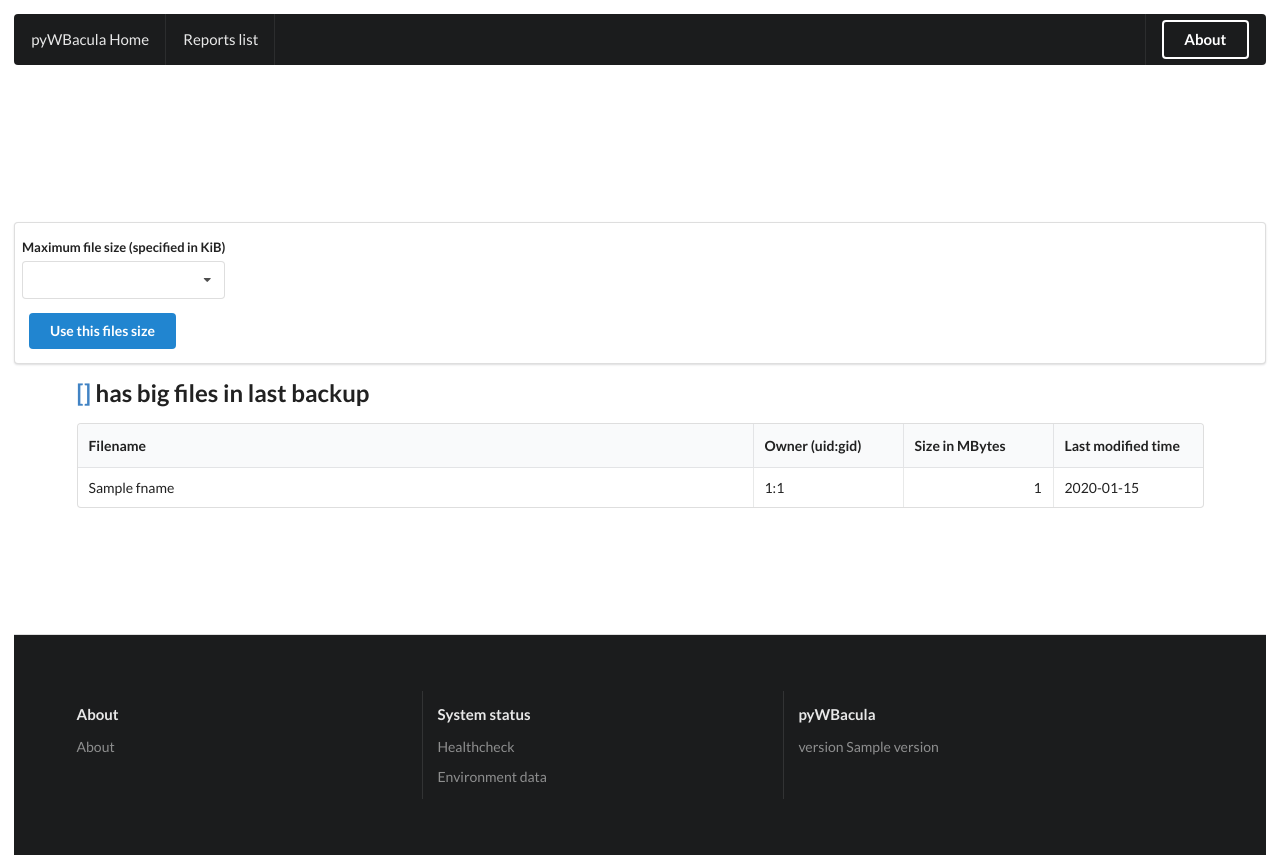
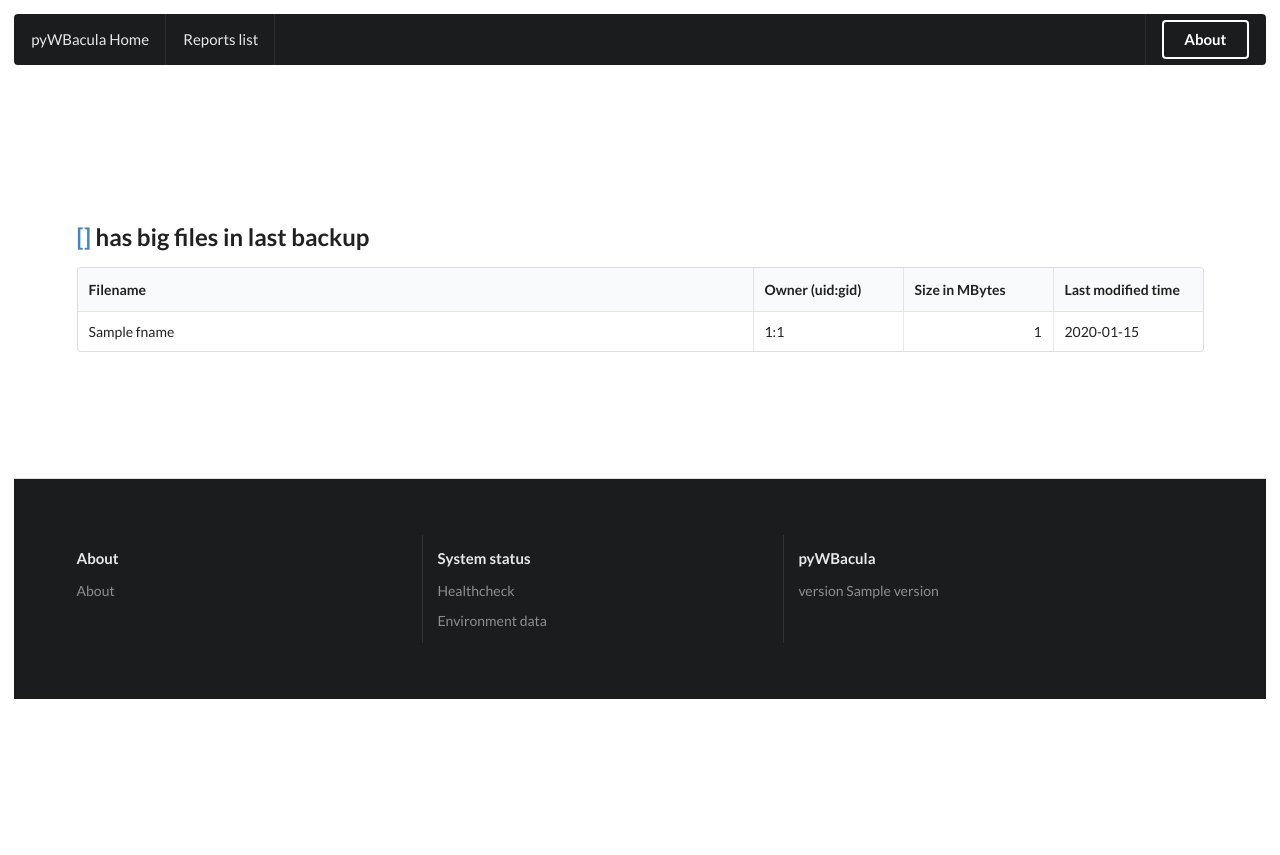
Before and after one commit to l13t/pyWBacula, a Python web app: template app/templates/bigfiles_report.html in a window 1280 px wide. After the commit the page ends 699 px from the top, so only its background shows below. Run offline with Jinja, Linux system fonts and the light colour scheme; the template is opened without the code that fills it: most values are stand-ins (such as "Sample title", 1, 10 or a date in 2020); some libraries are stand-ins or nearby versions.

Commit message:
Commented block with filesize select

```diff
--- a/app/templates/bigfiles_report.html
+++ b/app/templates/bigfiles_report.html
@@ -4,7 +4,7 @@
 <script src="/static/dist/components/form.js"></script>
 
 <div class="ui vertical stripe segment">
-  <form class="ui form segment">
+  <!--<form class="ui form segment">
     <div class="one fields">
       <div class="field">
         <label>Maximum file size (specified in KiB)</label>
@@ -23,7 +23,7 @@
     <div class="ui blue submit button">
       Use this files size
     </div>
-  </form>
+  </form>-->
   {% for job_name, job_data in bf_report.items() %}
     {% if job_data != [] %}
   <div class="ui middle aligned stackable grid container">
```
